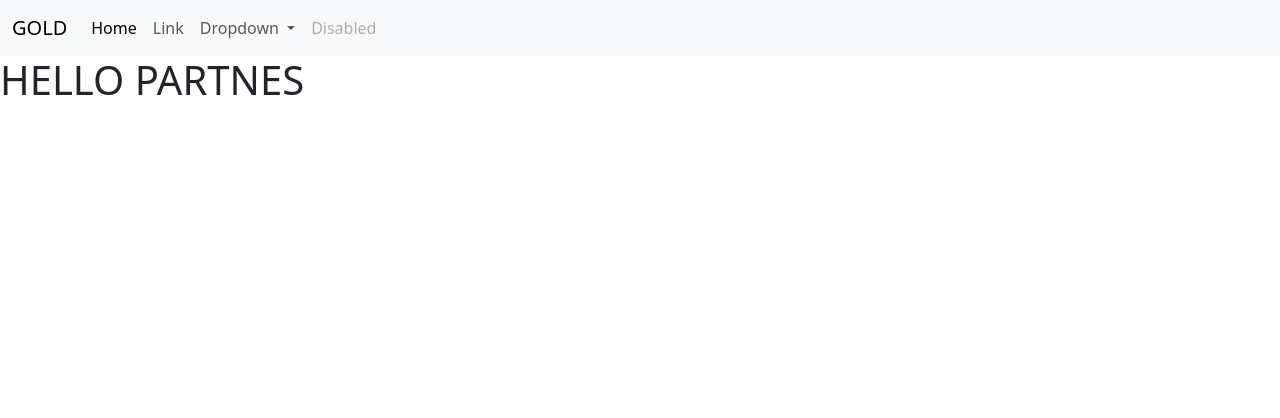
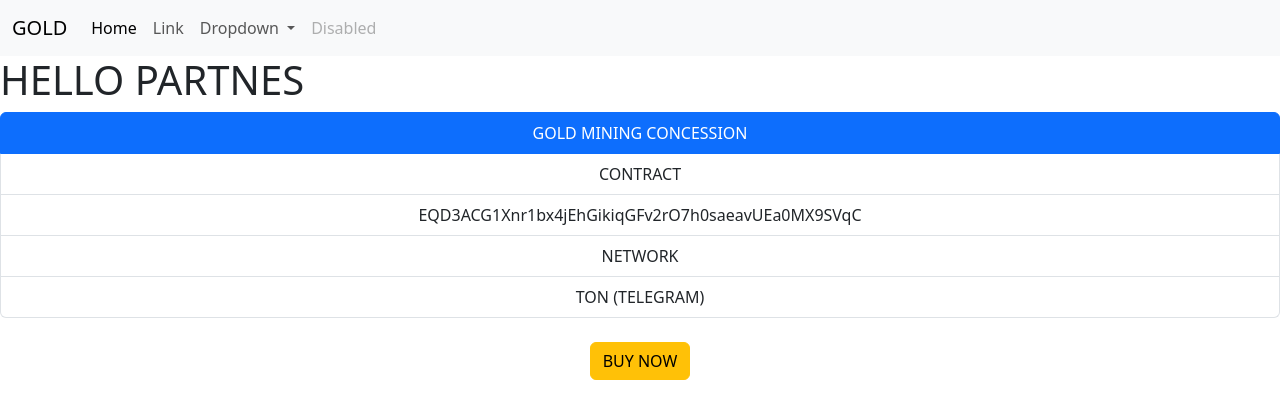
Before and after one commit to GoldMaxMining/goldmining, a plain HTML site: page index.html in a window 1280 px wide. Drawn offline with nearby package versions, Linux system fonts and the light colour scheme.

Commit message:
Update index.html

```diff
--- a/index.html
+++ b/index.html
@@ -34,6 +34,17 @@
   </div>
 </nav>
     <h1>HELLO PARTNES</h1>
+    <div align="center">
+  <ul class="list-group">
+  <li class="list-group-item active" aria-current="true">GOLD MINING CONCESSION</li>
+  <li class="list-group-item">CONTRACT</li>
+  <li class="list-group-item">EQD3ACG1Xnr1bx4jEhGikiqGFv2rO7h0saeavUEa0MX9SVqC</li>
+  <li class="list-group-item">NETWORK</li>
+  <li class="list-group-item">TON (TELEGRAM)</li>
+</ul>
+      <br/>
+      <button type="button" class="btn btn-warning">BUY NOW</button>
+    </div>
     <script src="https://cdn.jsdelivr.net/npm/bootstrap@5.3.5/dist/js/bootstrap.bundle.min.js" integrity="sha384-k6d4wzSIapyDyv1kpU366/PK5hCdSbCRGRCMv+eplOQJWyd1fbcAu9OCUj5zNLiq" crossorigin="anonymous"></script>
   </body>
 </html>
```
